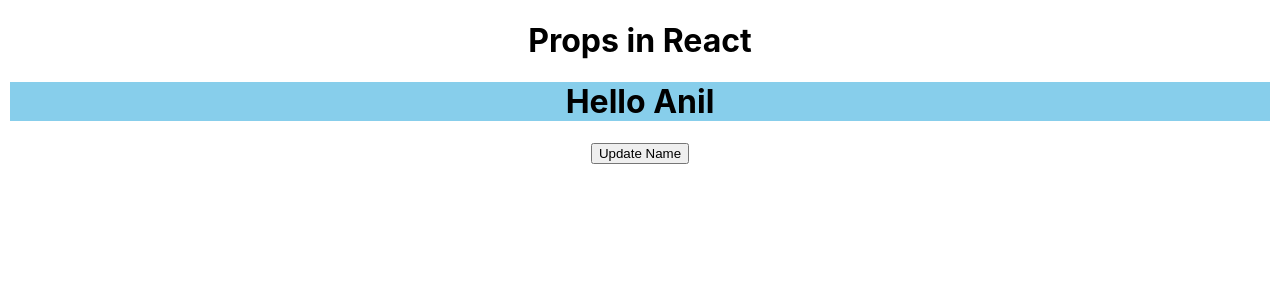
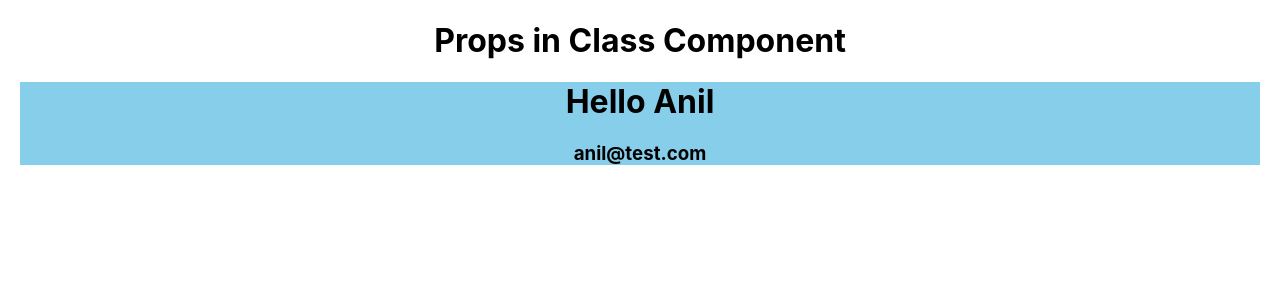
Before and after one commit to Deepakiit17/React_Tutorial, a React (Create React App) app: page / in a window 1280 px wide. Shown: the top 300 px of the page. Built offline with nearby package versions, Linux system fonts and the light colour scheme.

Commit message:
props in class component

```diff
--- a/src/App.js
+++ b/src/App.js
@@ -1,20 +1,11 @@
-import { useState } from "react";
 import "./App.css";
 import Student from "./Student";
 
 function App() {
-  const [name, setName] = useState("Anil");
   return (
     <div className="App">
-      <h1>Props in React</h1>
-      <Student name={name} />
-      <button
-        onClick={() => {
-          setName("Sidhu");
-        }}
-      >
-        Update Name
-      </button>
+      <h1>Props in Class Component</h1>
+      <Student name="Anil" email="anil@test.com" />
     </div>
   );
 }
--- a/src/Student.js
+++ b/src/Student.js
@@ -1,10 +1,13 @@
-function Student(props) {
-  console.log(props);
-  return (
-    <div style={{ backgroundColor: "skyblue", margin: 10 }}>
-      <h1>Hello {props.name}</h1>
-    </div>
-  );
+import React from "react";
+
+export default class Student extends React.Component {
+  render() {
+    console.log(this.props);
+    return (
+      <div style={{ backgroundColor: "skyblue", margin: 20 }}>
+        <h1>Hello {this.props.name}</h1>
+        <h3>{this.props.email}</h3>
+      </div>
+    );
+  }
 }
-
-export default Student;
```
